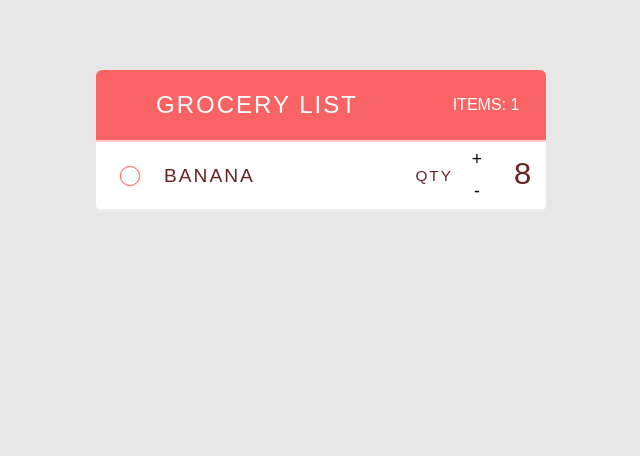
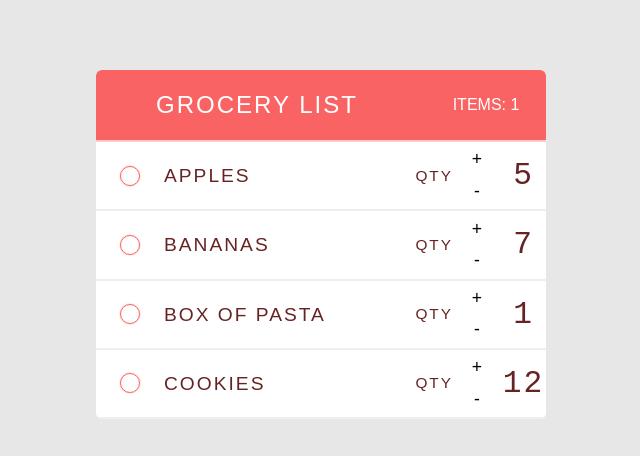
Before and after one commit to Shaniagrg/REACT, a React (Vite) app in the folder START-HERE/grocery-list/: page / in a window 1280 px wide. Shown: the top 456 px of the page, without its empty margins (319-959 px from the left). Built offline with nearby package versions, Linux system fonts and the light colour scheme.

Commit message:
create a variable items and loop over by map method to get the value

```diff
--- a/START-HERE/grocery-list/src/main.jsx
+++ b/START-HERE/grocery-list/src/main.jsx
@@ -1,6 +1,26 @@
 //Use createRoot API to render our element on screen
 import { createRoot } from 'react-dom/client';
 import { StrictMode } from 'react';
+
+//create variable with 4 objects and pass on to the componet App
+const items = [
+    {
+      name: "Apples",
+      quantity: 5
+    },
+    {
+      name: "Bananas",
+      quantity: 7
+    },
+    {
+      name: "Box of Pasta",
+      quantity: 1
+    },
+    {
+      name: "Cookies",
+      quantity: 12
+    }
+  ]
 
 /*
  Arrow function
@@ -49,7 +69,8 @@ const Counter = (props) => {
 }
 
 // create component that will wrap the entire application and combines all the main components together
-const App = () => {
+//pass the prop
+const App = (props) => {
     return (
         <div className='grocery-list'>
             <Header
@@ -58,17 +79,20 @@ const App = () => {
             />
 
             {/*Grocery List*/}
-            <Item
-            name="Banana"
-            quantity={8}
-            />
+            {props.initialList.map(item =>
+                <Item
+                name={item.name}
+                quantity={item.quantity}
+                />
+            )}
+
         </div>
     )
 }
 
 const root = createRoot(document.getElementById('root'));
-//render App
+//render App and pass variable items
 root.render(
     <StrictMode>
-        <App/>
+        <App initialList={items}/>
     </StrictMode>)
```
